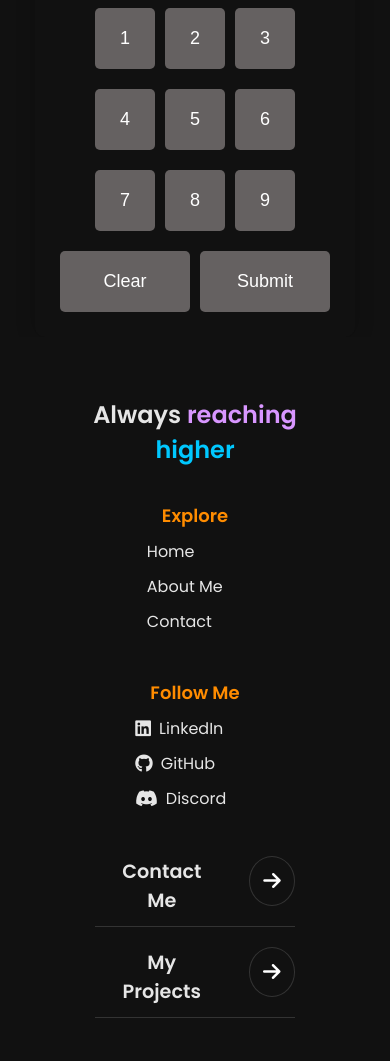
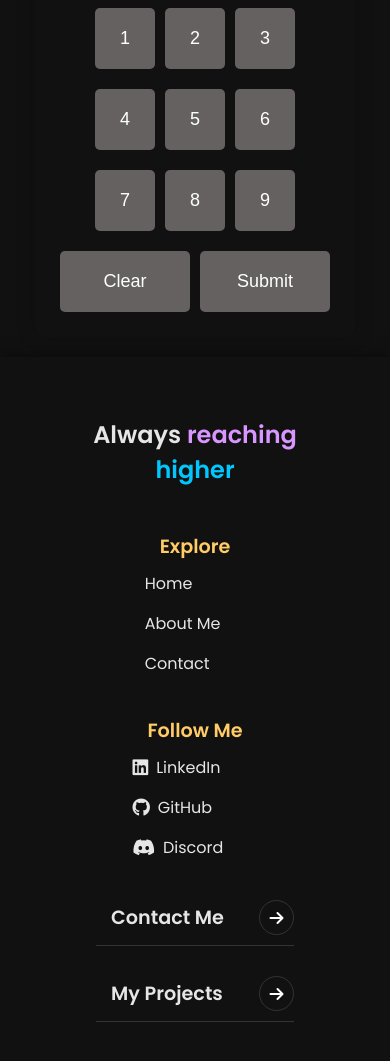
Before and after one commit to AverageNftEnjoyer/JackPortfolio, a website: page keypad.html in a window 390 px wide. Shown: the part 421-1482 px from the top of the page. Drawn offline with Linux system fonts and the light colour scheme.

Commit message:
Git push Footer2

```diff
--- a/mobile.css
+++ b/mobile.css
@@ -288,46 +288,6 @@
     font-size: 1.1rem;
   }
 
-  /* Footer Section */
-  footer {
-    padding: 20px;
-    background-color: #111111;
-  }
-
-  .footer-container {
-    flex-direction: column;
-    text-align: center;
-    gap: 15px;
-  }
-
-  .footer-tagline h2 {
-    font-size: 1.5rem;
-  }
-
-  .footer-explore ul, .footer-follow ul {
-    flex-direction: column;
-    gap: 10px;
-  }
-
-  .footer-actions {
-    flex-direction: column;
-    align-items: center;
-    gap: 10px;
-  }
-
-  .action-button {
-    width: 50px;
-    height: 50px;
-    margin-bottom: 10px;
-  }
-
-  .action-button i {
-    font-size: 20px;
-  }
-
-  .action-button:hover {
-    background-color: #16f1d1;
-  }
 
   .highlight-text-purple {
     color: #d896ff;
@@ -503,3 +463,118 @@ a.nav-button:hover {
   background-color: #00c8ff;
   color: #111111;
 }
+
+@media screen and (max-width: 393px) and (min-width: 320px) {
+  footer {
+    padding: 20px;
+    background-color: #111111; /* Keep the dark background */
+    text-align: center;
+    color: #e6e6e6; /* Light grey text */
+    margin-top: 20px;
+    box-shadow: 0 0 15px rgba(0, 0, 0, 0.5); /* Similar shadow effect */
+  }
+
+  .footer-container {
+    display: flex;
+    flex-direction: column;
+    gap: 15px;
+    align-items: center;
+  }
+
+  .footer-tagline h2 {
+    font-size: 1.5rem;
+    font-weight: 600;
+    margin-bottom: 10px;
+  }
+
+  .highlight-aesthetics {
+    color: #d896ff; /* Keep the color styling */
+  }
+
+  .highlight-functionality {
+    color: #00c8ff;
+  }
+
+  .footer-explore h3,
+  .footer-follow h3 {
+    font-size: 1.2rem;
+    margin-bottom: 10px;
+    color: #ffcc66; /* Yellow heading color */
+  }
+
+  .footer-explore ul,
+  .footer-follow ul {
+    display: flex;
+    flex-direction: column;
+    gap: 10px;
+    list-style: none;
+    padding: 0;
+    text-align: center;
+  }
+
+  .footer-explore ul li,
+  .footer-follow ul li {
+    margin-bottom: 5px;
+  }
+
+  .footer-explore a,
+  .footer-follow a {
+    text-decoration: none;
+    color: #e6e6e6;
+    font-size: 1rem;
+    transition: color 0.3s ease, text-shadow 0.3s ease;
+  }
+
+  .footer-explore a:hover,
+  .footer-follow a:hover {
+    color: #00c8ff; /* Add hover effect for links */
+    text-shadow: 0 0 5px #00c8ff, 0 0 10px #00c8ff;
+  }
+
+  /* Footer Actions Section */
+  .footer-actions {
+    display: flex;
+    flex-direction: column;
+    gap: 20px;
+    align-items: center;
+  }
+
+  .action-card {
+    display: flex;
+    justify-content: space-between;
+    align-items: center;
+    width: 100%;
+    max-width: 200px;
+    border-bottom: 1px solid #333;
+    padding-bottom: 10px;
+    margin-bottom: 10px;
+    gap: 20px;
+  }
+
+  .action-button {
+    display: flex;
+    justify-content: center;
+    align-items: center;
+    width: 35px;
+    height: 35px;
+    border-radius: 50%;
+    background-color: transparent;
+    border: 1px solid #333;
+    text-decoration: none;
+    transition: background-color 0.3s ease, transform 0.3s ease, color 0.3s ease;
+  }
+
+  .action-button i {
+    color: #ffffff;
+    transition: color 0.3s ease;
+  }
+
+  .action-button:hover {
+    background-color: #16f1d1; /* Glow animation */
+    transform: rotate(15deg);
+  }
+
+  .action-button:hover i {
+    color: #000000;
+  }
+}
```
Also changed, not shown: mobile.html (+2 -0 lines).
